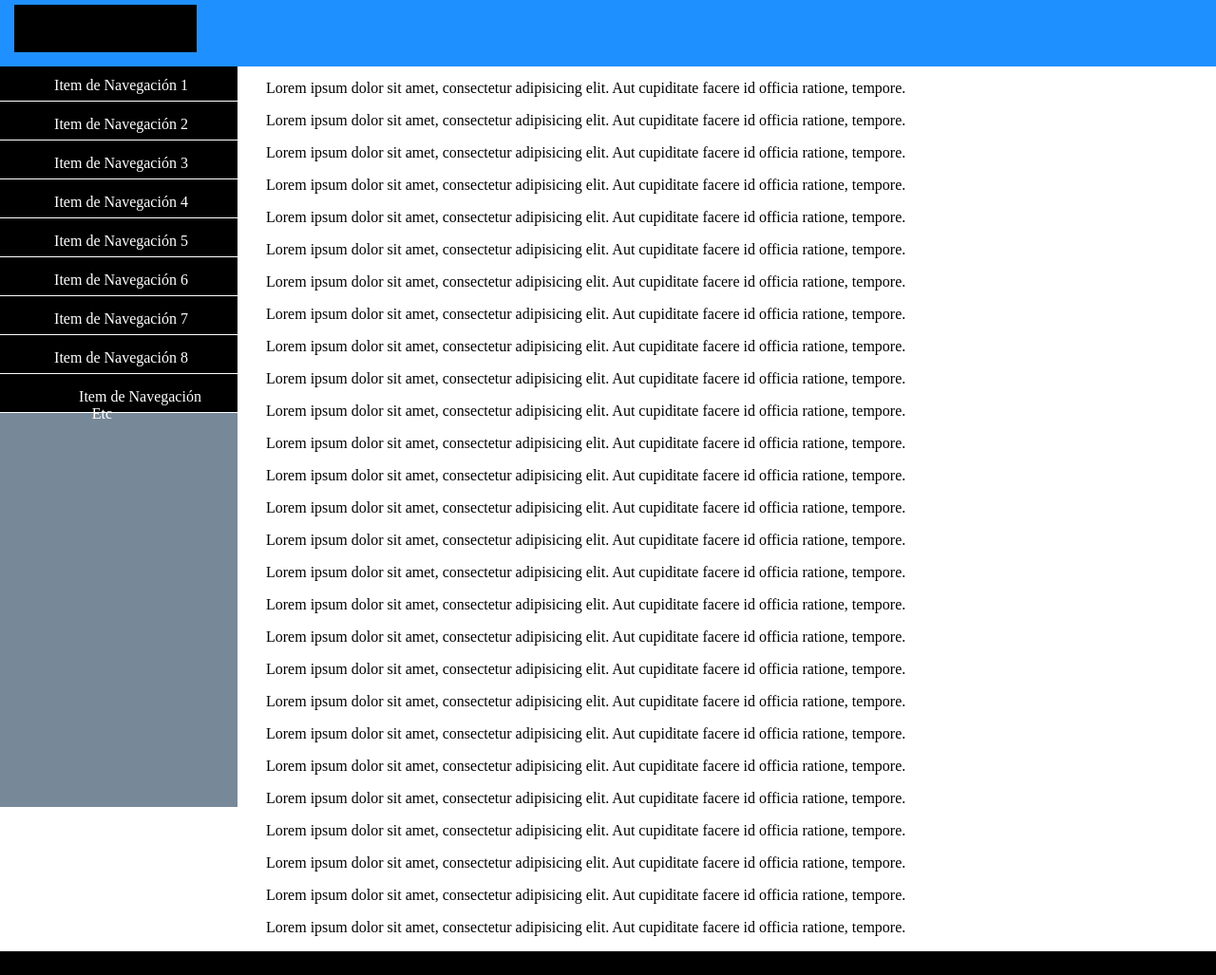
After one commit to Ivan-godoy/Golazo, a PHP site: page /inicio.php in a window 1280 px wide. The commit adds this page. Shown: the whole page at 95% size. Run offline with PHP 8.4, Linux system fonts and the light colour scheme.

Commit message:
Ultimos Cambios cambio de index por inicio

```diff
--- a/css/estilos.css
+++ b/css/estilos.css
@@ -10,11 +10,20 @@ body{
     left: 0;
     background-color: dodgerblue;
     overflow-x: hidden;
-    padding-top: 20px;
+    padding-bottom: 20px;
+    display: flex;
+    align-items: center;
+}
+.encabezado .logo{
+    width: 15%;
+    height: 50px;
+    background-color: black;
+    margin: 10px 30px 0 15px;
 }
 .workspace {
     margin-left: 280px;
 }
+
 
 .navbar{
     height: 100%;
@@ -44,11 +53,16 @@ body{
 }
 .navbar ul li:hover{
     background-color: #484848;
+
 }
 .navbar ul li a{
     text-decoration: none;
     color: white;
     text-align: center;
+    padding: 15px 40px 15px 40px;
+}
+.navbar ul li a:hover{
+    color: #000;
 }
 .pie{
     background-color: black;
--- /dev/null
+++ b/inicio.php
@@ -0,0 +1,68 @@
+<?php
+?>
+<!DOCTYPE html>
+<html lang="en">
+<head>
+    <meta charset="UTF-8">
+    <link rel="stylesheet" href="css/estilos.css">
+    <link rel="icon" href="img/icon.png">
+    <title>Golazo</title>
+</head>
+<body>
+<header class="encabezado">
+    <div class="logo">
+
+    </div>
+</header>
+<section class="workspace">
+    <nav class="navbar">
+        <ul>
+            <li><a href="#"> Item de Navegación 1 </a></li>
+            <li><a href="#"> Item de Navegación 2 </a></li>
+            <li><a href="#"> Item de Navegación 3 </a></li>
+            <li><a href="#"> Item de Navegación 4 </a></li>
+            <li><a href="#"> Item de Navegación 5 </a></li>
+            <li><a href="#"> Item de Navegación 6 </a></li>
+            <li><a href="#"> Item de Navegación 7 </a></li>
+            <li><a href="#"> Item de Navegación 8 </a></li>
+            <li><a href="#"> Item de Navegación Etc </a></li>
+        </ul>
+    </nav>
+    <section class="contenedor">
+        <p>Lorem ipsum dolor sit amet, consectetur adipisicing elit. Aut cupiditate facere id officia ratione, tempore.</p>
+        <p>Lorem ipsum dolor sit amet, consectetur adipisicing elit. Aut cupiditate facere id officia ratione, tempore.</p>
+        <p>Lorem ipsum dolor sit amet, consectetur adipisicing elit. Aut cupiditate facere id officia ratione, tempore.</p>
+        <p>Lorem ipsum dolor sit amet, consectetur adipisicing elit. Aut cupiditate facere id officia ratione, tempore.</p>
+        <p>Lorem ipsum dolor sit amet, consectetur adipisicing elit. Aut cupiditate facere id officia ratione, tempore.</p>
+        <p>Lorem ipsum dolor sit amet, consectetur adipisicing elit. Aut cupiditate facere id officia ratione, tempore.</p>
+        <p>Lorem ipsum dolor sit amet, consectetur adipisicing elit. Aut cupiditate facere id officia ratione, tempore.</p>
+        <p>Lorem ipsum dolor sit amet, consectetur adipisicing elit. Aut cupiditate facere id officia ratione, tempore.</p>
+        <p>Lorem ipsum dolor sit amet, consectetur adipisicing elit. Aut cupiditate facere id officia ratione, tempore.</p>
+        <p>Lorem ipsum dolor sit amet, consectetur adipisicing elit. Aut cupiditate facere id officia ratione, tempore.</p>
+        <p>Lorem ipsum dolor sit amet, consectetur adipisicing elit. Aut cupiditate facere id officia ratione, tempore.</p>
+        <p>Lorem ipsum dolor sit amet, consectetur adipisicing elit. Aut cupiditate facere id officia ratione, tempore.</p>
+        <p>Lorem ipsum dolor sit amet, consectetur adipisicing elit. Aut cupiditate facere id officia ratione, tempore.</p>
+        <p>Lorem ipsum dolor sit amet, consectetur adipisicing elit. Aut cupiditate facere id officia ratione, tempore.</p>
+        <p>Lorem ipsum dolor sit amet, consectetur adipisicing elit. Aut cupiditate facere id officia ratione, tempore.</p>
+        <p>Lorem ipsum dolor sit amet, consectetur adipisicing elit. Aut cupiditate facere id officia ratione, tempore.</p>
+        <p>Lorem ipsum dolor sit amet, consectetur adipisicing elit. Aut cupiditate facere id officia ratione, tempore.</p>
+        <p>Lorem ipsum dolor sit amet, consectetur adipisicing elit. Aut cupiditate facere id officia ratione, tempore.</p>
+        <p>Lorem ipsum dolor sit amet, consectetur adipisicing elit. Aut cupiditate facere id officia ratione, tempore.</p>
+        <p>Lorem ipsum dolor sit amet, consectetur adipisicing elit. Aut cupiditate facere id officia ratione, tempore.</p>
+        <p>Lorem ipsum dolor sit amet, consectetur adipisicing elit. Aut cupiditate facere id officia ratione, tempore.</p>
+        <p>Lorem ipsum dolor sit amet, consectetur adipisicing elit. Aut cupiditate facere id officia ratione, tempore.</p>
+        <p>Lorem ipsum dolor sit amet, consectetur adipisicing elit. Aut cupiditate facere id officia ratione, tempore.</p>
+        <p>Lorem ipsum dolor sit amet, consectetur adipisicing elit. Aut cupiditate facere id officia ratione, tempore.</p>
+        <p>Lorem ipsum dolor sit amet, consectetur adipisicing elit. Aut cupiditate facere id officia ratione, tempore.</p>
+        <p>Lorem ipsum dolor sit amet, consectetur adipisicing elit. Aut cupiditate facere id officia ratione, tempore.</p>
+        <p>Lorem ipsum dolor sit amet, consectetur adipisicing elit. Aut cupiditate facere id officia ratione, tempore.</p>
+        <p>Lorem ipsum dolor sit amet, consectetur adipisicing elit. Aut cupiditate facere id officia ratione, tempore.</p>
+        <p>Lorem ipsum dolor sit amet, consectetur adipisicing elit. Aut cupiditate facere id officia ratione, tempore.</p>
+    </section>
+
+</section>
+<footer class="pie">
+
+</footer>
+</body>
+</html>
```
Also changed, not shown: img/icon.png (added), 1 other file.
